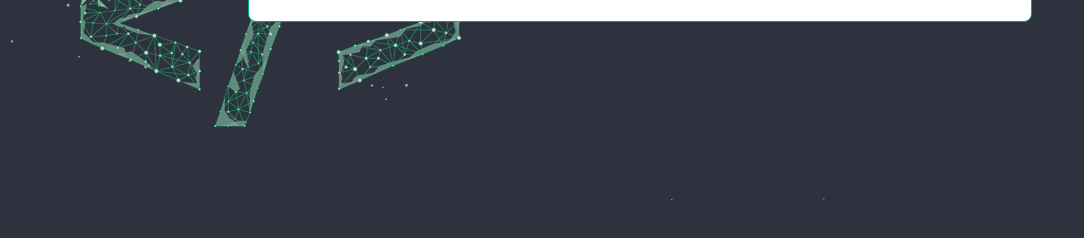
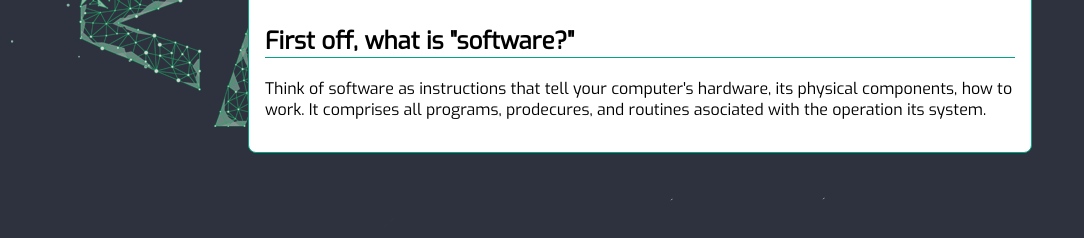
Before and after one commit to Kevin11CG/JoshG-KevG-Website, a plain HTML site: page index.html in a window 1280 px wide. Shown: the part 144-382 px from the top of the page, without its empty margins (0-1084 px from the left). Drawn offline with Linux system fonts and the light colour scheme.

Commit message:
added content

```diff
--- a/index.html
+++ b/index.html
@@ -12,7 +12,10 @@
                 </div>
                 <h1 style='text-align:center'>Welcome to Software Development!</h1>
                 <br style='clear:both'>
-
+                <h2>First off, what is "software?"</h2>
+                <p>
+                    Think of software as instructions that tell your computer's hardware, its physical components, how to work. It comprises all programs, prodecures, and routines asociated with the operation its system.
+                </p>
             </div>
 
             <script src='script.js'></script>
--- a/style.css
+++ b/style.css
@@ -22,3 +22,7 @@ body {
     margin-bottom: 0.25em;
     border-bottom: 1em;
 }
+h2 {
+
+    border-bottom: 1px solid #00a683;
+}
```
